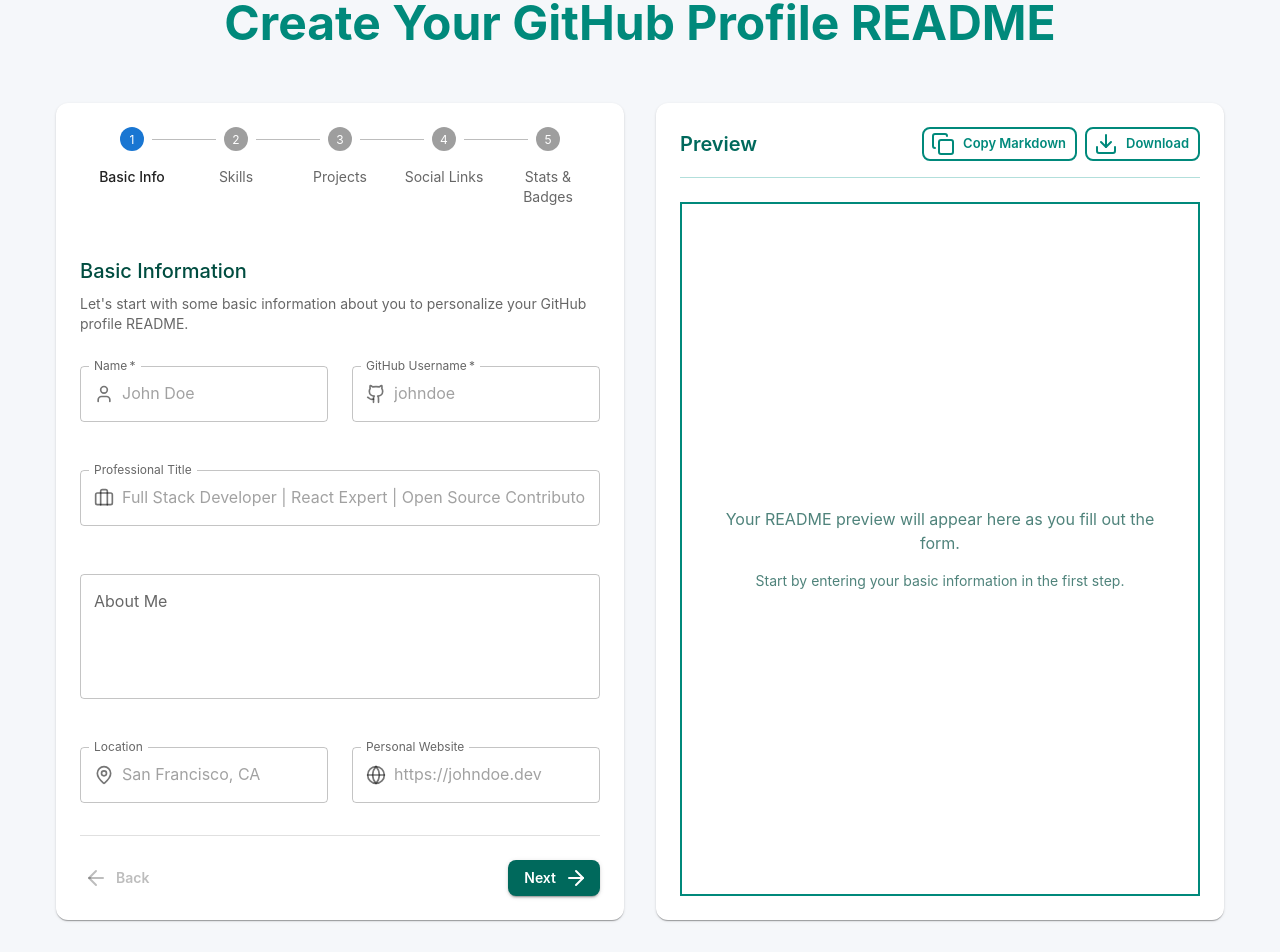
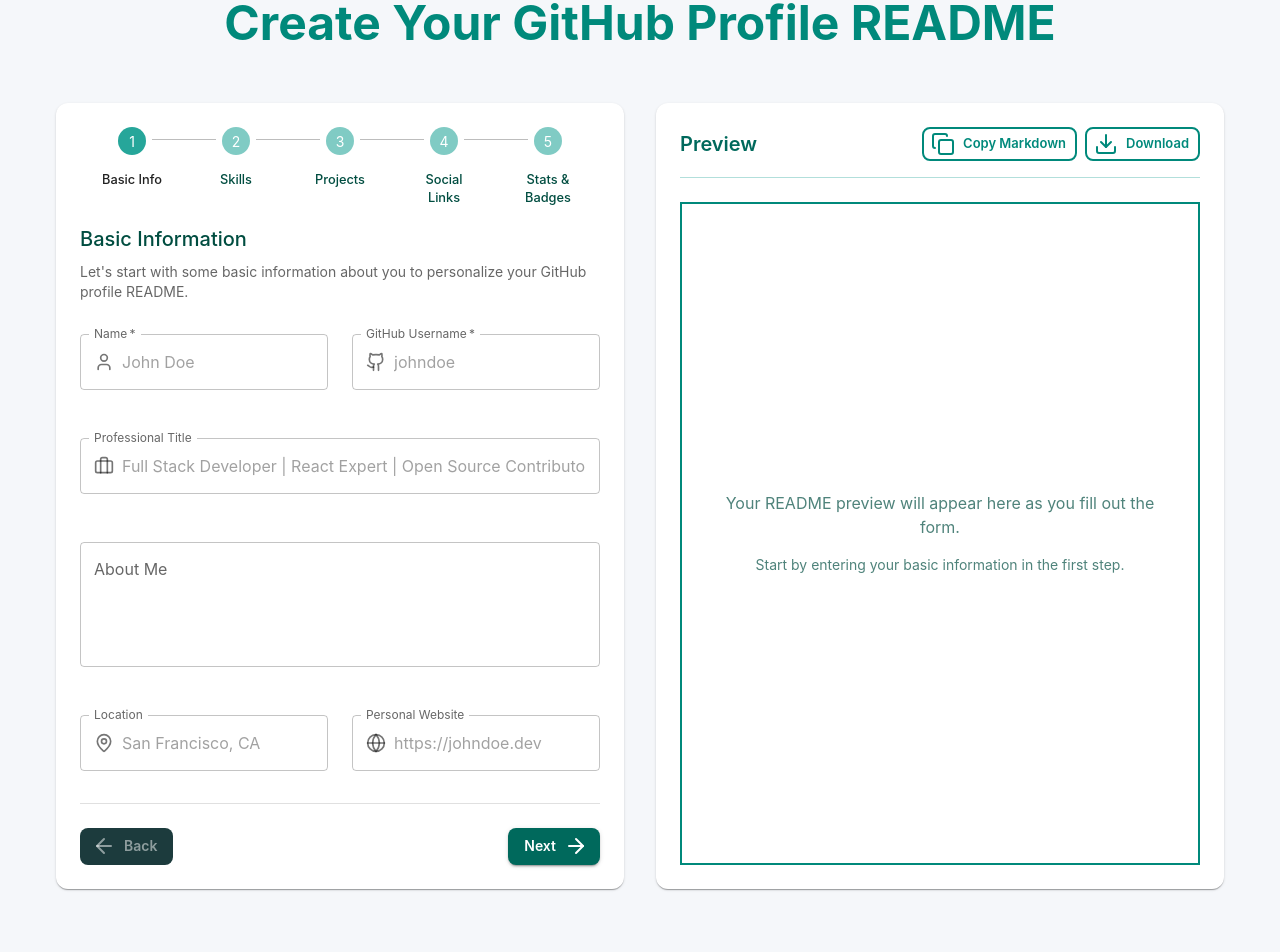
Before and after one commit to NhanPhamThanh-IT/Profile-Readme-Generator, a React (Vite) app: page /generator in a window 1280 px wide. Shown: the part 160-1112 px from the top of the page. Built offline with nearby package versions, Linux system fonts and the light colour scheme.

Commit message:
Update new styles for somethings

```diff
--- a/src/sections/Generator/FormStepper.jsx
+++ b/src/sections/Generator/FormStepper.jsx
@@ -1,6 +1,6 @@
 import React from 'react';
 import { Paper, Stepper, Step, StepLabel, Box, Button, Divider } from '@mui/material';
-import { ArrowLeft, ArrowRight, Eye, FileText } from 'lucide-react';
+import { ArrowLeft, ArrowRight, Eye, CircleCheck } from 'lucide-react';
 import StepContent from '@components/forms';
 import { generateMarkdown as buildMarkdown } from '@utils';
 import { useStepHandlerLogic } from '@hooks';
@@ -21,7 +21,7 @@
 
     return (
         <Paper elevation={styles.paper(darkMode).elevation} sx={styles.paper(darkMode)}>
-            <Stepper activeStep={activeStep} alternativeLabel sx={styles.stepper}>
+            <Stepper activeStep={activeStep} alternativeLabel sx={styles.stepper(darkMode)}>
                 {steps.map((label) => (
                     <Step key={label}>
                         <StepLabel>{label}</StepLabel>
@@ -36,7 +36,13 @@
             <Divider sx={styles.divider} />
 
             <Box sx={styles.footerBox}>
-                <Button disabled={activeStep === 0} onClick={handleBack} startIcon={<ArrowLeft />}>
+                <Button
+                    variant="contained"
+                    disabled={activeStep === 0}
+                    onClick={handleBack}
+                    startIcon={<ArrowLeft />}
+                    sx={styles.activeStepButton(darkMode)}
+                >
                     Back
                 </Button>
                 <Box>
@@ -53,11 +59,11 @@
                     {activeStep === steps.length - 1 ? (
                         <Button
                             variant="contained"
-                            endIcon={<FileText />}
+                            endIcon={<CircleCheck />}
                             onClick={() => setMarkdown(buildMarkdown(profileData))}
                             sx={styles.activeStepButton(darkMode)}
                         >
-                            Generate README
+                            Done
                         </Button>
                     ) : (
                         <Button
--- a/src/styles/sections/FormStepper.js
+++ b/src/styles/sections/FormStepper.js
@@ -9,9 +9,26 @@
         color: darkMode ? '#a7ffeb' : '#004d40',
     }),
 
-    stepper: {
-        mb: 4
-    },
+    stepper: (darkMode) => ({
+        '.MuiStepLabel-label': {
+            fontSize: '0.8rem',
+            fontWeight: 500,
+            color: darkMode ? '#B2DFDB' : '#004D40',
+        },
+        '.MuiStepIcon-root': {
+            fontSize: '1.75rem',
+            color: darkMode ? '#4DB6AC' : '#80CBC4',
+            '&.Mui-active': {
+                color: darkMode ? '#1DE9B6' : '#26A69A',
+            },
+            '&.Mui-completed': {
+                color: darkMode ? '#00BFA5' : '#004D40',
+            },
+        },
+        '.MuiStep-root': {
+            px: 2,
+        },
+    }),
 
     contentBox: {
         flexGrow: 1,
@@ -38,9 +55,14 @@
         ":hover": {
             bgcolor: darkMode ? "#1de9b6" : "#00796b",
             boxShadow: "0 0 0 4px rgba(0, 150, 136, 0.2)",
-        }
+        },
+        '&.Mui-disabled': {
+            bgcolor: (darkMode) =>
+                !darkMode ? '#e0f2f1' : '#1c3b3d',
+            color: (darkMode) =>
+                !darkMode ? '#9e9e9e' : 'rgba(255, 255, 255, 0.5)',
+        },
     }),
-
 };
 
 export default styles;
```
